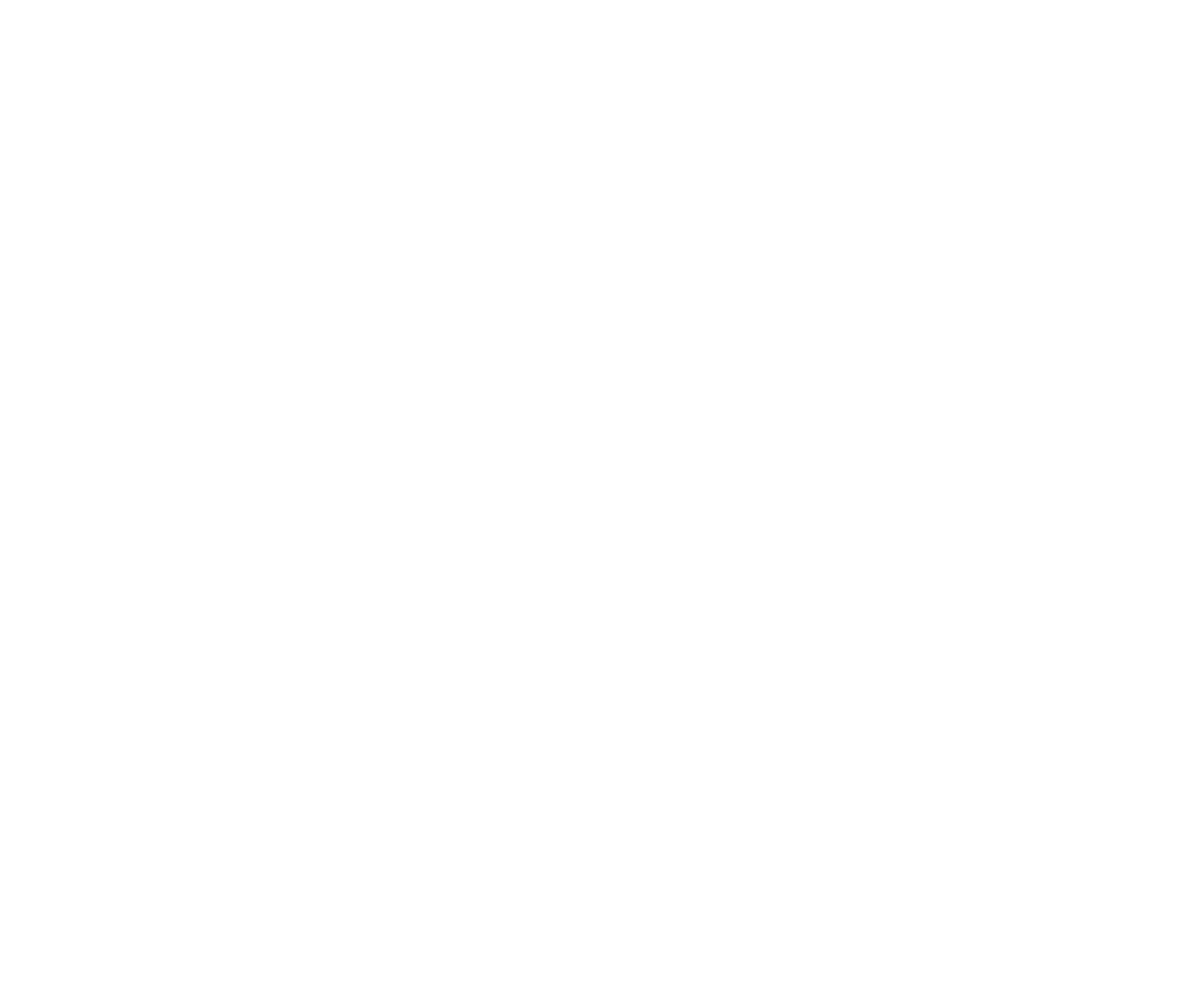
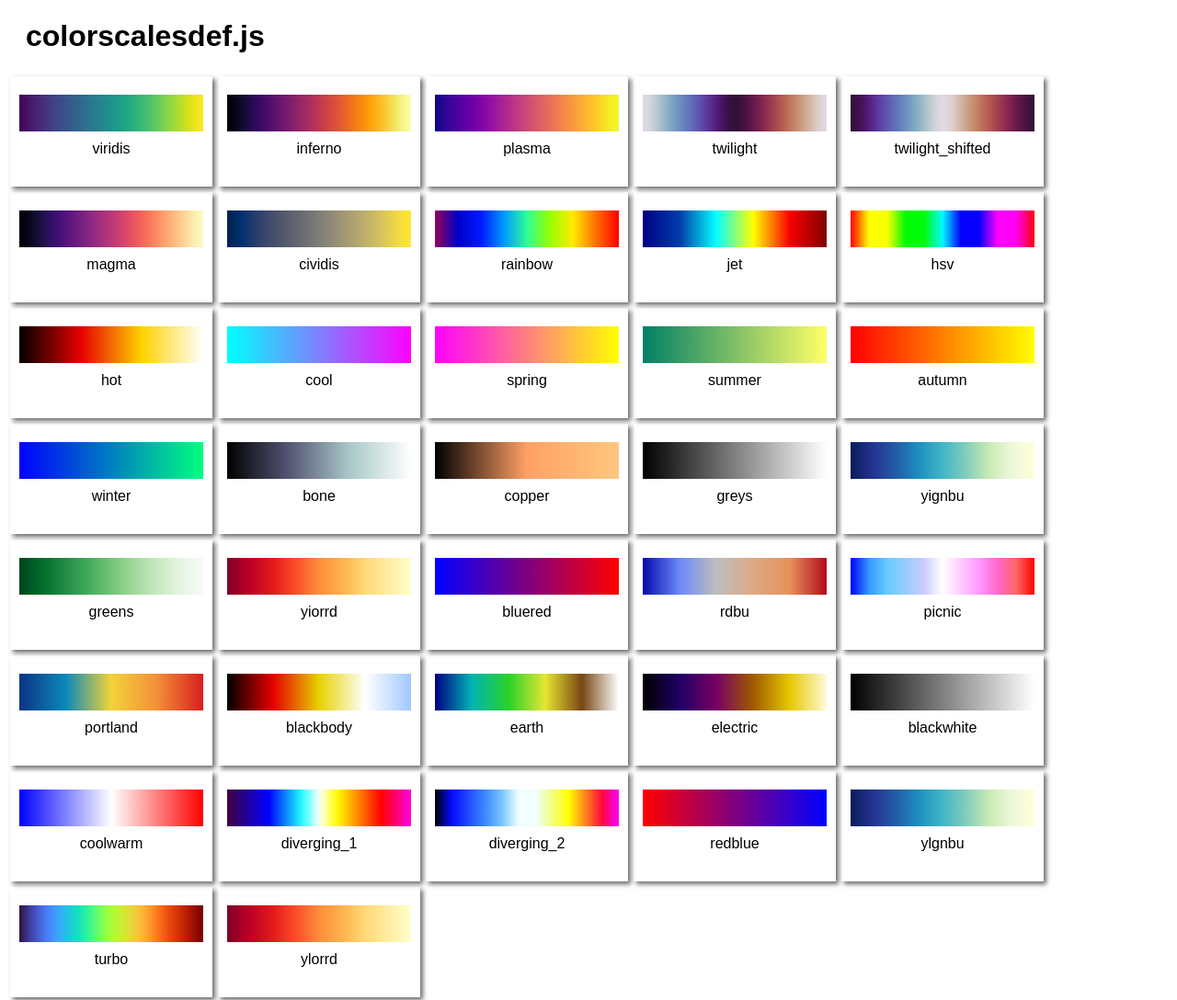
Before and after one commit to EOX-A/colorscalesdef, a website: page index.html in a window 1280 px wide. Shown: the whole page at 92% size. Before the commit the page ends 800 px from the top, so only its background shows below. Drawn offline with Linux system fonts and the light colour scheme.

Commit message:
Added generation of visual representation of colorscales in the index.html, needs to be run from a dev or simplehttp server to allow loading of module

```diff
--- a/index.html
+++ b/index.html
@@ -4,13 +4,41 @@
         <meta http-equiv="X-UA-Compatible" content="IE=edge">
         <title>colorscaledef</title>
         <meta name="description" content="">
-        <script src="colorscalesdef.js" type="module"></script>
+        <script src="./colorscalesdef.js" type="module"></script>
+        <style type="text/css">
+            body{
+                font-family: Arial, Helvetica, sans-serif;
+            }
+            .colorscaleContainer{
+                width: 100%;
+                height: 40px;
+                margin-top: 10px;
+            }
+
+            .cardContainer{
+                float: left;
+                width: 200px;
+                height: 100px;
+                padding: 10px;
+                margin: 3px;
+                -webkit-box-shadow: 3px 3px 5px 0px rgba(0,0,0,0.59);
+                -moz-box-shadow: 3px 3px 5px 0px rgba(0,0,0,0.59);
+                box-shadow: 3px 3px 5px 0px rgba(0,0,0,0.59);
+            }
+            .description{
+                text-align: center;
+                width: 100%;
+                margin-top: 10px;
+            }
+            #title{
+                margin-left: 20px;
+            }
+        </style>
     </head>
     <body>
-      <div id="cols"></div>
-      <br/>
-      <div id="pos"></div>
-      <script type="text/javascript">
+        <h1 id="title">colorscalesdef.js</h1>
+        <script type="module">
+            /* eslint-disable indent */
             // Some helper conversion tools
             var rgbToHex = function (rgb) {
                 var hex = Number(rgb).toString(16);
@@ -26,6 +54,34 @@
                 var blue = rgbToHex(b);
                 return red+green+blue;
             };
+
+            import { colorscales } from './colorscalesdef.js';
+
+            for (var key in colorscales){
+
+                var containerDiv = document.createElement('DIV');
+                containerDiv.className = 'cardContainer';
+
+                var nameDiv = document.createElement('DIV');
+                nameDiv.className = 'description';
+                nameDiv.innerHTML = key;
+
+                var div = document.createElement('DIV');
+                div.className = 'colorscaleContainer';
+                var gradientString = 'linear-gradient(to right,';
+                for (var i = 0; i < colorscales[key].colors.length; i++) {
+                    gradientString+= (colorscales[key].colors[i]+',');
+                }
+                gradientString = gradientString.slice(0, -1);
+                gradientString += ')';
+                div.style['background-image'] = gradientString;
+
+
+                containerDiv.appendChild(div);
+                containerDiv.appendChild(nameDiv);
+
+                document.body.appendChild(containerDiv);
+            }
 
             /*var step = 10;
             var currdata = 'somedata';
```
Lines whose indentation alone changed are shown as unchanged.
